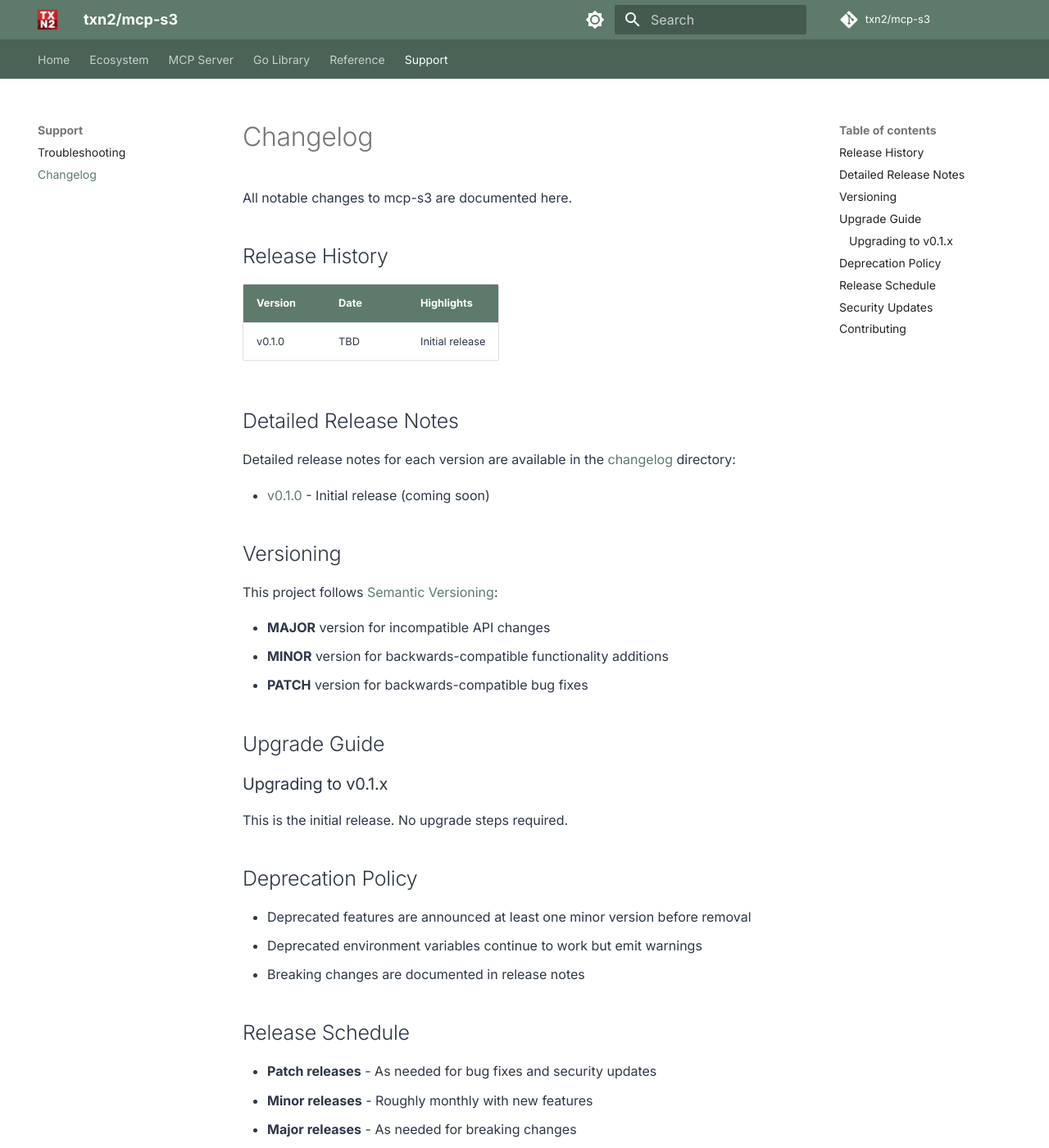
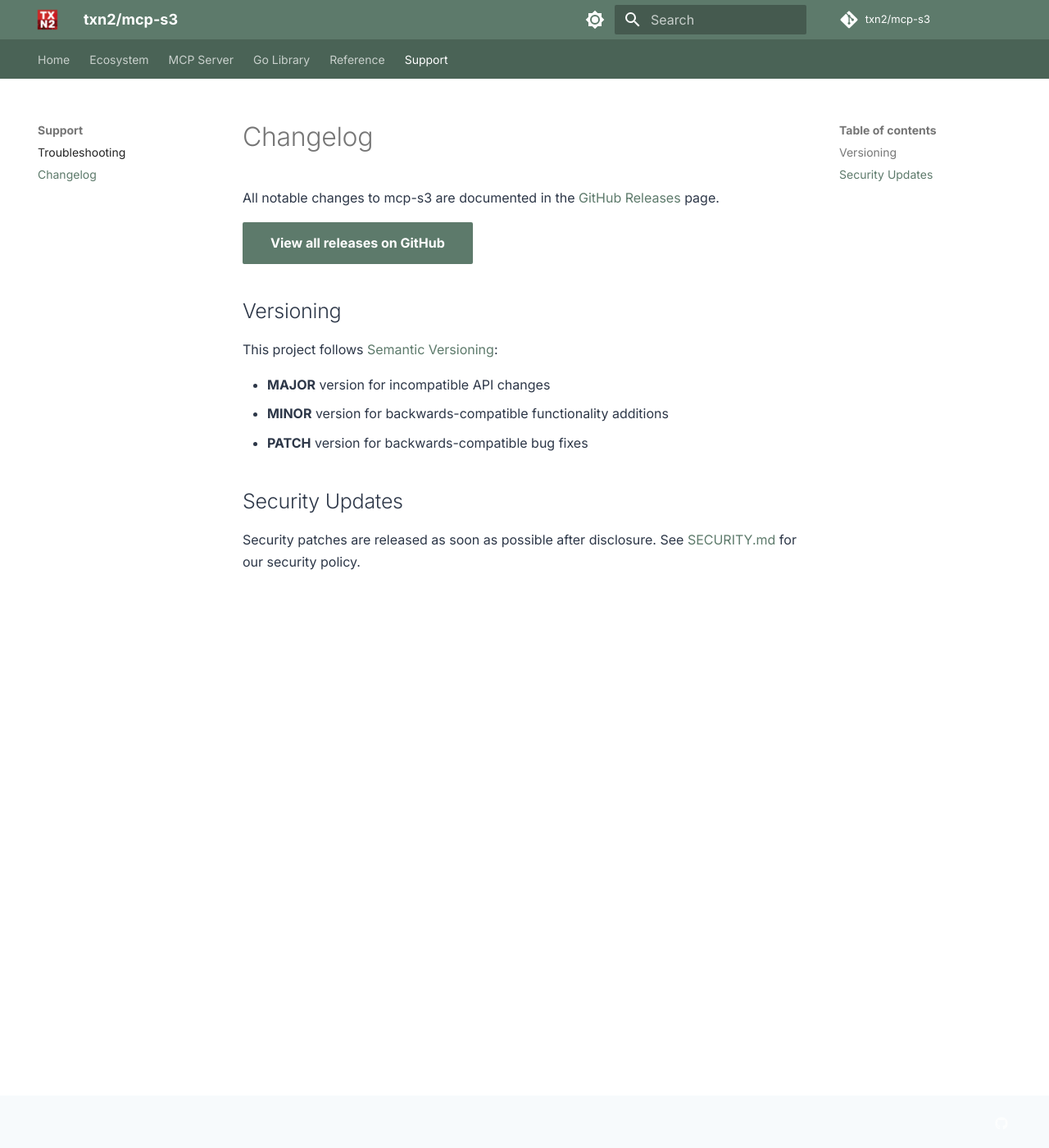
Before and after one commit to txn2/mcp-s3, an MkDocs documentation site: the page built from docs/support/changelog.md, in a window 1280 px wide and 1400 px high. Shown: the whole window at 82% size. Built offline with MkDocs 1.6.1 and Material for MkDocs 9.7.7, drawn with Linux system fonts in a browser that asks for light colours; comment, search, counter and statistics services are not loaded; some of the changed text lies outside the part shown.

Commit message:
docs: light/dark banners, fix code blocks, simplify changelog (#52)
* docs: light/dark banner variants, fix code blocks, simplify changelog

- Use black-transparent banner for light mode, white-transparent for dark mode
- Remove forced dark background on code blocks in light mode (was unreadable)
- Replace changelog placeholder with link to GitHub Releases page
- Add new banner SVG assets

* docs: make README banner link to docs site

```diff
--- a/docs/stylesheets/extra.css
+++ b/docs/stylesheets/extra.css
@@ -87,10 +87,6 @@
 }
 
 /* ===== CODE BLOCKS ===== */
-[data-md-color-scheme="default"] .md-typeset pre > code {
-  background-color: #1a202c;
-}
-
 [data-md-color-scheme="default"] .md-typeset code {
   background-color: #edf2f7;
 }
--- a/docs/support/changelog.md
+++ b/docs/support/changelog.md
@@ -1,18 +1,8 @@
 # Changelog
 
-All notable changes to mcp-s3 are documented here.
+All notable changes to mcp-s3 are documented in the [GitHub Releases](https://github.com/txn2/mcp-s3/releases) page.
 
-## Release History
-
-| Version | Date | Highlights |
-|---------|------|------------|
-| v0.1.0 | TBD | Initial release |
-
-## Detailed Release Notes
-
-Detailed release notes for each version are available in the [changelog](../../changelog/) directory:
-
-- [v0.1.0](../../changelog/) - Initial release (coming soon)
+[View all releases on GitHub](https://github.com/txn2/mcp-s3/releases){ .md-button .md-button--primary }
 
 ## Versioning
 
@@ -22,28 +12,6 @@ This project follows [Semantic Versioning](https://semver.org/):
 - **MINOR** version for backwards-compatible functionality additions
 - **PATCH** version for backwards-compatible bug fixes
 
-## Upgrade Guide
-
-### Upgrading to v0.1.x
-
-This is the initial release. No upgrade steps required.
-
-## Deprecation Policy
-
-- Deprecated features are announced at least one minor version before removal
-- Deprecated environment variables continue to work but emit warnings
-- Breaking changes are documented in release notes
-
-## Release Schedule
-
-- **Patch releases** - As needed for bug fixes and security updates
-- **Minor releases** - Roughly monthly with new features
-- **Major releases** - As needed for breaking changes
-
 ## Security Updates
 
 Security patches are released as soon as possible after disclosure. See [SECURITY.md](https://github.com/txn2/mcp-s3/blob/main/SECURITY.md) for our security policy.
-
-## Contributing
-
-See [CONTRIBUTING.md](https://github.com/txn2/mcp-s3/blob/main/CONTRIBUTING.md) for how to contribute to mcp-s3.
```
Also changed, not shown: README.md (+1 -1 lines), docs/index.md (+1 -1 lines), docs/images/MCP-DATA-PLATFORM-banner-white-transparent.svg (added), docs/images/MCP-S3-banner-black-transparent.svg (added), docs/images/MCP-S3-banner-white-transparent.svg (added).
